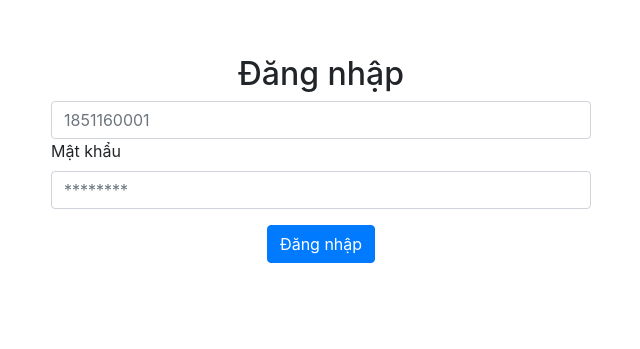
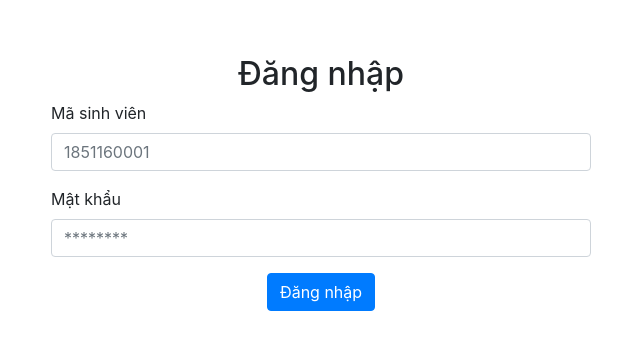
Before and after one commit to t-rekttt/tlu-schedule, a Vue app in the folder frontend/: page /login in a window 1280 px wide. Shown: the part 125-474 px from the top of the page, without its empty margins (319-959 px from the left). Built offline with nearby package versions, Linux system fonts and the light colour scheme.

Commit message:
Fix form bug

```diff
--- a/frontend/src/components/Login.vue
+++ b/frontend/src/components/Login.vue
@@ -2,11 +2,11 @@
   <div id="login">
     <div class="row">
       <div class="col-md-6 offset-md-3">
+        <h2 class="text-center">Đăng nhập</h2>
         <b-form @submit="onSubmit" @reset="onReset" v-if="show">
-          <h2 class="text-center">Đăng nhập</h2>
           <b-form-group id="ma_sv"
                         label="Mã sinh viên"
-                        label-for="exampleInput1"
+                        label-for="ma_sv">
             <b-form-input id="ma_sv"
                           type="text"
                           v-model="form.ma_sv"
@@ -16,7 +16,7 @@
           </b-form-group>
           <b-form-group id="password"
                         label="Mật khẩu"
-                        label-for="exampleInput2">
+                        label-for="password">
             <b-form-input id="password"
                           type="password"
                           v-model="form.password"
```
